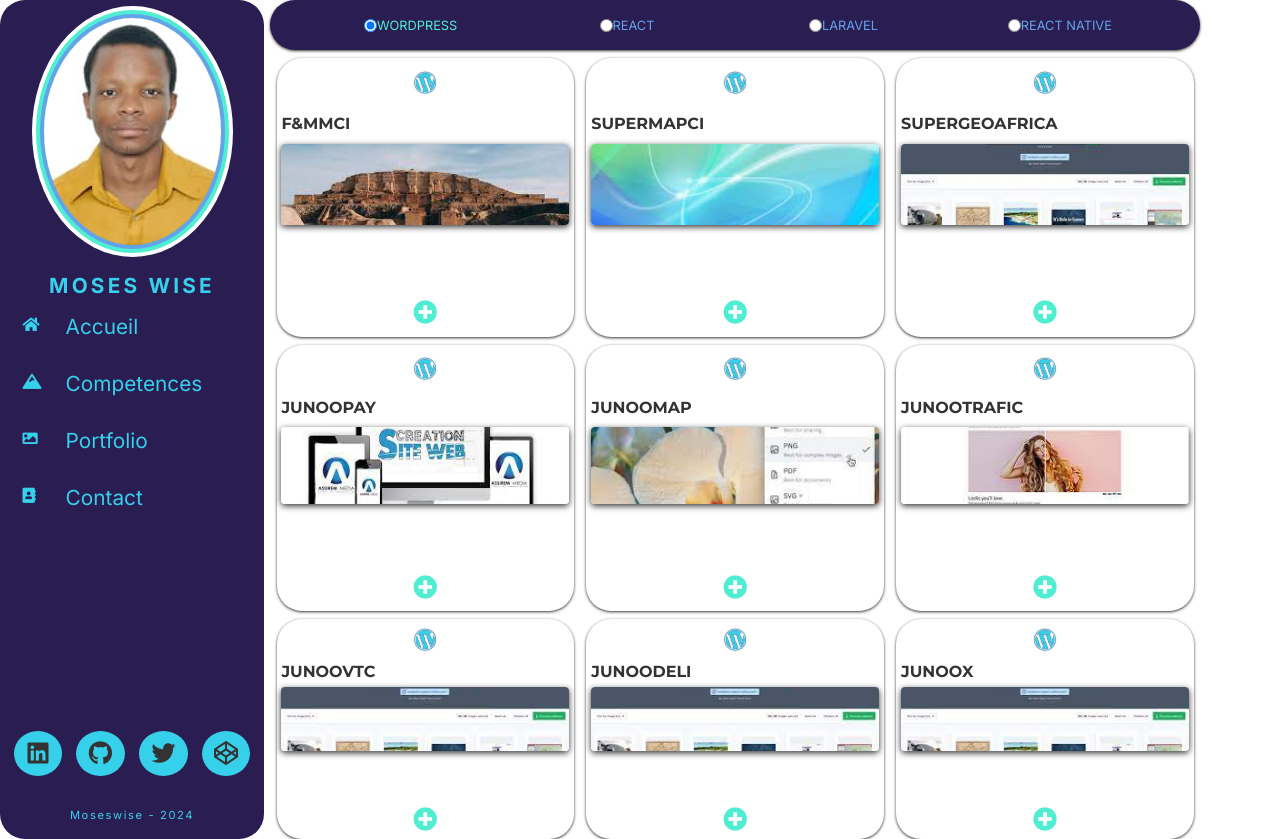
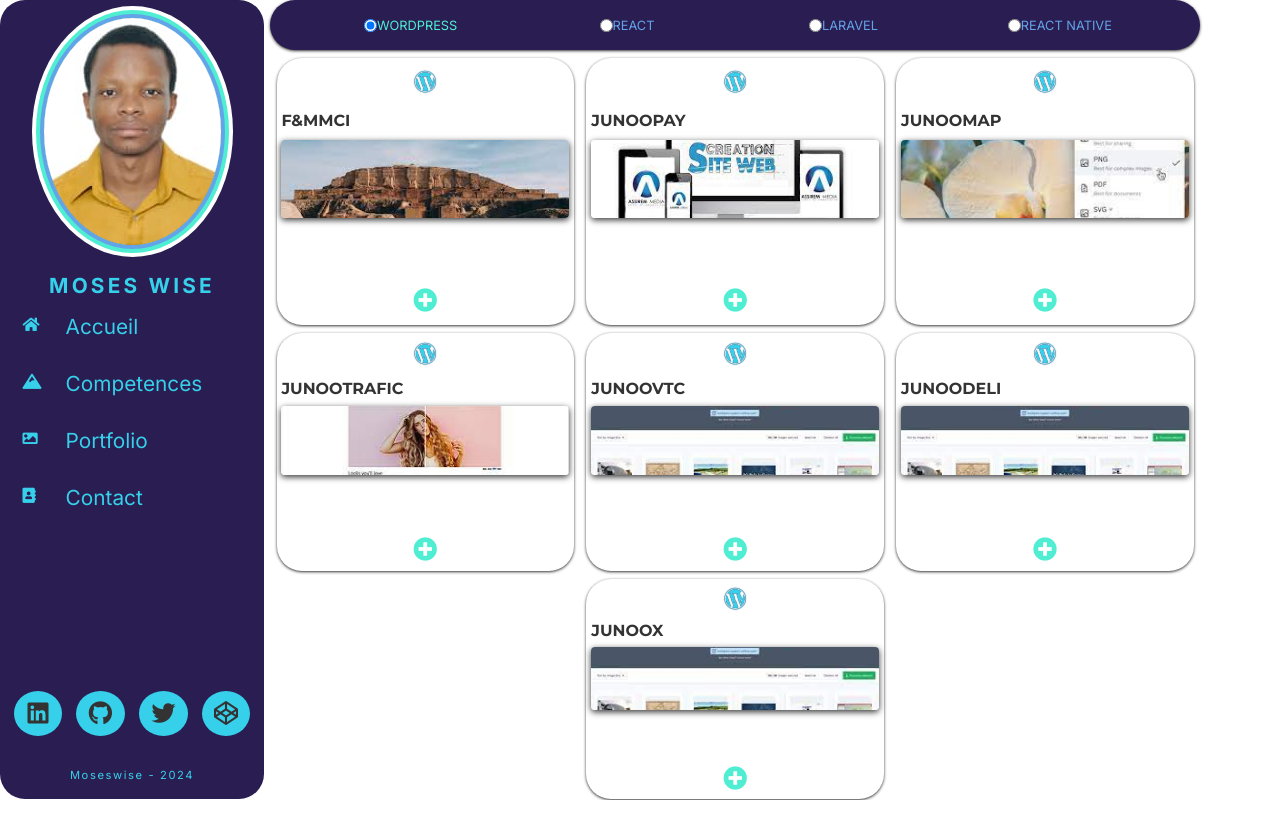
Before and after one commit to githubmoseswise/react-cv, a React (Create React App) app: page /portfolio in a window 1280 px wide. After the commit the page ends 800 px from the top, so only its background shows below. Built offline with nearby package versions, Linux system fonts and the light colour scheme.

Commit message:
update information

```diff
--- a/src/data/portfolioData.js
+++ b/src/data/portfolioData.js
@@ -8,24 +8,24 @@
     info: "FMMCI est une société de Consulting qui fournit des produits et équipements de technologies, d’ingénierie et scientifiques aux clients du gouvernement et dans divers secteurs tels que Télécoms, Energies, Industrie manufacturière, sécurités nationales, Banque et Finance, Santé, Automobile, Assurance, Aéronautique et défense, Hôtellerie et voyage, Infrastructure et Transport, Environnement, Education, F&MMCI Motors etc.",
     picture: "./media/project1.JPG",
   },
-  {
-    id: 2,
-    name: "SUPERMAPCI",
-    languages: ["wordpress", "javascript", "css"],
-    languagesIcons: ["fab fa-wordpress"],
-    source: "https://supermapci.com/",
-    info: "SuperMapCI est le distributeur exclusif des suites de logiciels SIG SuperMap en Côte d’Ivoire. En tant que représentant commercial, elle mènera également des activités de distribution dans les autres pays de la CEDEAO. Nous proposons une gamme complète de produits, incluant : SuperMap iDesktopX – V11, SuperMap iServer – V11, SuperMap iObjects (versions .NET, Java, C++) V11, SuperMap iMobile (versions Android, iOS) V11, SuperMap iPortal V11, et bien d’autres.",
-    picture: "./media/project2.JPG",
-  },
-  {
-    id: 3,
-    name: "SUPERGEOAFRICA",
-    languages: ["wordpress", "javascript", "css"],
-    languagesIcons: ["fab fa-wordpress"],
-    source: "https://supergeoafrica.com/",
-    info: "Fondé en 2016 la société SUPERGEO AFRICA est fournisseur de solutions technologiques et de services en géomatique.Avec une équipe d’experts dotés de plus de 25 ans d’expérience.",
-    picture: "./media/project3.JPG",
-  },
+  // {
+  //   id: 2,
+  //   name: "SUPERMAPCI",
+  //   languages: ["wordpress", "javascript", "css"],
+  //   languagesIcons: ["fab fa-wordpress"],
+  //   source: "https://supermapci.com/",
+  //   info: "SuperMapCI est le distributeur exclusif des suites de logiciels SIG SuperMap en Côte d’Ivoire. En tant que représentant commercial, elle mènera également des activités de distribution dans les autres pays de la CEDEAO. Nous proposons une gamme complète de produits, incluant : SuperMap iDesktopX – V11, SuperMap iServer – V11, SuperMap iObjects (versions .NET, Java, C++) V11, SuperMap iMobile (versions Android, iOS) V11, SuperMap iPortal V11, et bien d’autres.",
+  //   picture: "./media/project2.JPG",
+  // },
+  // {
+  //   id: 3,
+  //   name: "SUPERGEOAFRICA",
+  //   languages: ["wordpress", "javascript", "css"],
+  //   languagesIcons: ["fab fa-wordpress"],
+  //   source: "https://supergeoafrica.com/",
+  //   info: "Fondé en 2016 la société SUPERGEO AFRICA est fournisseur de solutions technologiques et de services en géomatique.Avec une équipe d’experts dotés de plus de 25 ans d’expérience.",
+  //   picture: "./media/project3.JPG",
+  // },
 
   {
     id: 4,
```
